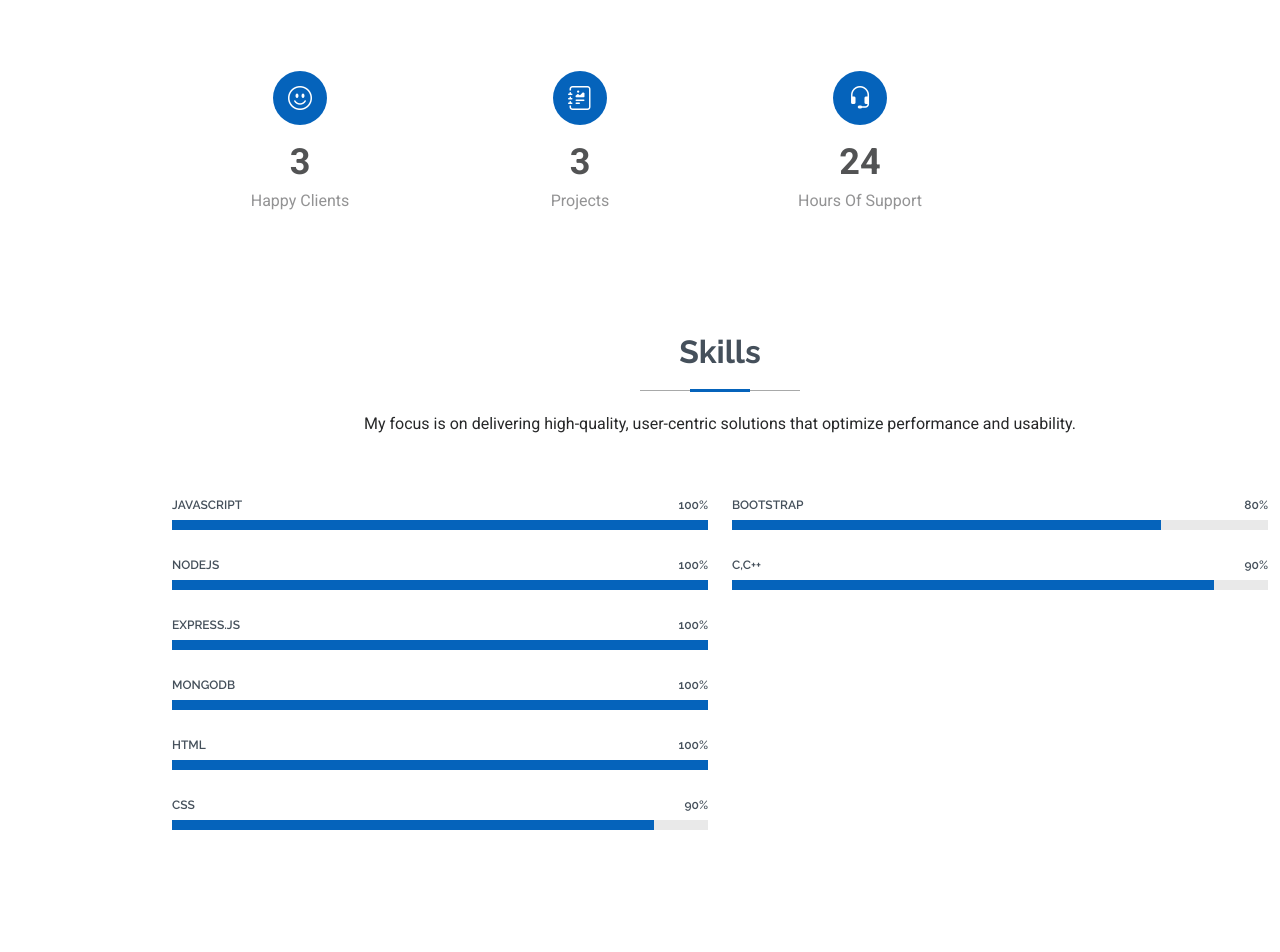
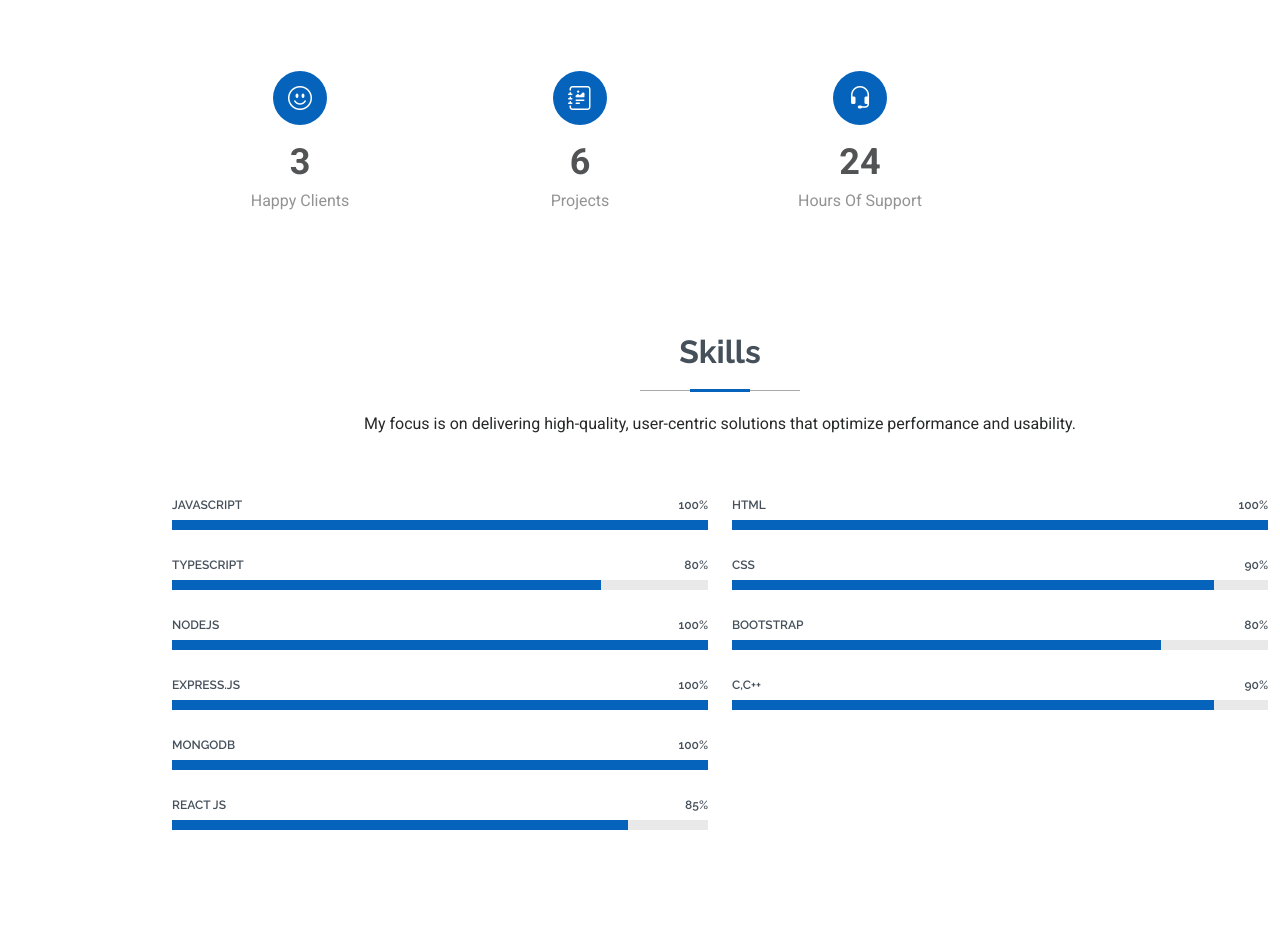
Before and after one commit to kuriyanjohn/portfolio, a plain HTML site: page index.html in a window 1280 px wide. Shown: the part 1560-2512 px from the top of the page. Drawn offline with nearby package versions, Linux system fonts and the light colour scheme.

Commit message:
website added

```diff
--- a/index.html
+++ b/index.html
@@ -145,7 +145,7 @@
           <div class="col-lg-3 col-md-6 d-flex flex-column align-items-center">
             <i class="bi bi-journal-richtext"></i>
             <div class="stats-item">
-              <span data-purecounter-start="0" data-purecounter-end="3" data-purecounter-duration="1" class="purecounter"></span>
+              <span data-purecounter-start="0" data-purecounter-end="6" data-purecounter-duration="1" class="purecounter"></span>
               <p>Projects</p>
             </div>
           </div><!-- End Stats Item -->
@@ -194,6 +194,12 @@
                 <div class="progress-bar" role="progressbar" aria-valuenow="100" aria-valuemin="0" aria-valuemax="100"></div>
               </div>
             </div>
+            <div class="progress">
+              <span class="skill"><span>TypeScript</span> <i class="val">80%</i></span>
+              <div class="progress-bar-wrap">
+                <div class="progress-bar" role="progressbar" aria-valuenow="80" aria-valuemin="0" aria-valuemax="100"></div>
+              </div>
+            </div>
 
             <div class="progress">
               <span class="skill"><span>NodeJs</span> <i class="val">100%</i></span>
@@ -214,25 +220,29 @@
                 <div class="progress-bar" role="progressbar" aria-valuenow="100" aria-valuemin="0" aria-valuemax="100"></div>
               </div>
             </div>
+            <div class="progress">
+              <span class="skill"><span>React js</span> <i class="val">85%</i></span>
+              <div class="progress-bar-wrap">
+                <div class="progress-bar" role="progressbar" aria-valuenow="85" aria-valuemin="0" aria-valuemax="100"></div>
+              </div>
+            </div>
 
+          </div>
+
+          <div class="col-lg-6">
             <div class="progress">
               <span class="skill"><span>HTML</span> <i class="val">100%</i></span>
               <div class="progress-bar-wrap">
                 <div class="progress-bar" role="progressbar" aria-valuenow="100" aria-valuemin="0" aria-valuemax="100"></div>
               </div>
             </div>
-            <!-- End Skills Item -->
 
             <div class="progress">
               <span class="skill"><span>CSS</span> <i class="val">90%</i></span>
               <div class="progress-bar-wrap">
                 <div class="progress-bar" role="progressbar" aria-valuenow="90" aria-valuemin="0" aria-valuemax="100"></div>
               </div>
-            </div><!-- End Skills Item -->
-
-          </div>
-
-          <div class="col-lg-6">
+            </div>
 
             <div class="progress">
               <span class="skill"><span>bootstrap </span> <i class="val">80%</i></span>
@@ -355,7 +365,6 @@
                 <a href="https://estorez.ddns.net/">Estore</p>
               </div>
             </div>
-
 
             <div class="col-lg-4 col-md-6 portfolio-item isotope-item filter-app">
               <h4>No apps</h4>
```
Also changed, not shown: assets/img/estore.png (added).
